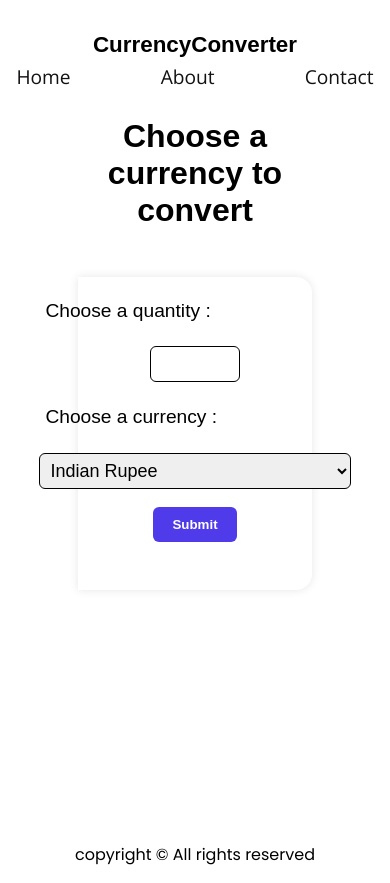
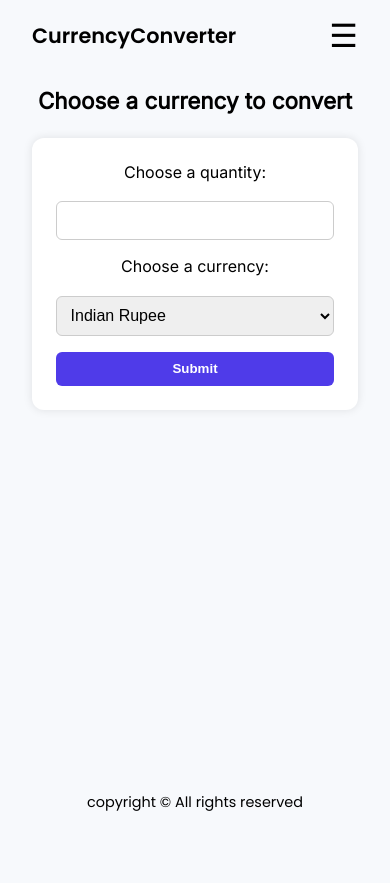
Before and after one commit to coder-Rishi05/Currency_converter, a plain HTML site: page index.html in a window 390 px wide. After the commit the page ends 844 px from the top, so only its background shows below. Drawn offline with nearby package versions, Linux system fonts and the light colour scheme.

Commit message:
completed the responsiveness

```diff
--- a/index.html
+++ b/index.html
@@ -2,45 +2,44 @@
 <html lang="en">
 
 <head>
-    <meta charset="UTF-8">
-    <meta name="viewport" content="width=device-width, initial-scale=1.0">
+    <meta charset="UTF-8" />
+    <meta name="viewport" content="width=device-width, initial-scale=1.0" />
     <title>Currency Converter</title>
-    <link rel="stylesheet" href="style.css">
+    <link rel="stylesheet" href="style.css" />
     <script src="script.js" defer></script>
 </head>
 
 <body>
     <main>
         <nav id="navItems">
-            <div class="logo">
-                CurrencyConverter
-            </div>
-            <ul>
-                <li><a href="/"> Home </a></li>
-                <li><a href="/about"> About </a></li>
-                <li><a href="/contact"> Contact </a></li>
+            <div class="logo">CurrencyConverter</div>
+            <div class="hamburger" id="hamburger">&#9776;</div>
+            <ul class="nav-links" id="navLinks">
+                <li><a href="/">Home</a></li>
+                <li><a href="/about">About</a></li>
+                <li><a href="/contact">Contact</a></li>
             </ul>
         </nav>
+
         <div id="content">
             <h1>Choose a currency to convert</h1>
             <form action="/action.php" method="get">
+                <label for="quantity">Choose a quantity:</label>
+                <input type="number" name="quantity" id="quantity" min="1" />
 
-                <label for="quantity">Choose a quantity : </label>
-                <input type="number" name="quantity" min="1">
-                <label for="currency">Choose a currency : </label>
-
+                <label for="currency">Choose a currency:</label>
                 <select name="currency" id="countryName">
-
                     <option value="INR">Indian Rupee</option>
                     <option value="USD">US Dollar</option>
                     <option value="EUR">Euro</option>
                 </select>
-                <button type="submit" class="btn">Submit </button>
+
+                <button type="submit" class="btn">Submit</button>
             </form>
+
             <div class="tableFlex">
                 <div class="output" id="out">
                     <h2>Here is your converted values in different currencies</h2>
-
                     <table>
                         <thead>
                             <tr>
@@ -49,19 +48,14 @@
                                 <th>Value</th>
                             </tr>
                         </thead>
-
-                        <tbody>
-
-                        </tbody>
+                        <tbody></tbody>
                     </table>
                 </div>
             </div>
+        </div>
 
-        </div>
-        <footer id="footer">
-            copyright &copy; All rights reserved
-        </footer>
     </main>
+    <footer id="footer">copyright &copy; All rights reserved</footer>
 </body>
 
 </html>
--- a/script.js
+++ b/script.js
@@ -1,11 +1,33 @@
 // const url ="https://api.currencyapi.com/v3/latest?apikey=cur_live_M5juaCdwZd0voerYegLFUM1n9TiqItlfLVTBANXb&base_currency="
+
+// Toggle mobile nav
+document.addEventListener("DOMContentLoaded", () => {
+  const hamburger = document.getElementById("hamburger");
+  const navLinks = document.getElementById("navLinks");
+
+  hamburger.addEventListener("click", () => {
+    navLinks.classList.toggle("active");
+  });
+
+  // Optional: Click outside to close
+  document.addEventListener("click", (e) => {
+    if (
+      !hamburger.contains(e.target) &&
+      !navLinks.contains(e.target) &&
+      navLinks.classList.contains("active")
+    ) {
+      navLinks.classList.remove("active");
+    }
+  });
 
   const tableBody = document.querySelector("tbody");
   const btn = document.querySelector(".btn");
 
   btn.addEventListener("click", (e) => {
     e.preventDefault();
-  const value = Number(document.querySelector("input[name='quantity']").value);
+    const value = Number(
+      document.querySelector("input[name='quantity']").value
+    );
     const currency = document.querySelector("select[name='currency']").value;
 
     populate(value, currency);
@@ -14,11 +36,10 @@ btn.addEventListener("click", (e) => {
   const populate = async (value, currency) => {
     let str = "";
 
-  const data = await fetch(url+currency);
+    const data = await fetch(url + currency);
     const jsonData = await data.json();
 
-  document.querySelector(".output").style.display="block"
-
+    document.querySelector(".output").style.display = "block";
 
     for (let key of Object.keys(jsonData["data"])) {
       str += `
@@ -33,3 +54,4 @@ const populate = async (value, currency) => {
 
     tableBody.innerHTML = str;
   };
+});
--- a/style.css
+++ b/style.css
@@ -1,198 +1,235 @@
-@import url("https://fonts.googleapis.com/css2?family=Inter:ital,opsz,wght@0,14..32,100..900;1,14..32,100..900&family=Poppins:ital,wght@0,100;0,200;0,300;0,400;0,500;0,600;0,700;0,800;0,900;1,100;1,200;1,300;1,400;1,500;1,600;1,700;1,800;1,900&display=swap");
+@import url("https://fonts.googleapis.com/css2?family=Inter&family=Open+Sans:wght@400;700&family=Poppins:wght@400;600&display=swap");
 
-@import url("https://fonts.googleapis.com/css2?family=Open+Sans:ital,wght@0,300..800;1,300..800&display=swap");
 * {
   margin: 0;
   padding: 0;
   box-sizing: border-box;
-  font-family: sans-serif;
 }
+
 html,
 body {
   height: 100%;
   width: 100%;
+  font-family: "Inter", sans-serif;
+  background-color: #f7f9fc;
 }
 
 main {
-  padding: 1rem 3rem;
+  padding: 1rem 2rem;
+  max-width: 1200px;
+  margin: auto;
+  min-height: 90vh;
 }
+
+/* NAVIGATION */
 nav {
   display: flex;
   align-items: center;
   justify-content: space-between;
+  flex-wrap: nowrap;
+  position: relative;
 }
 
-nav > ul {
-  margin: 0 2rem;
-  list-style: none;
-  gap: 4rem;
-  display: flex;
-  align-items: center;
-  justify-content: space-between;
+.logo {
+  font-size: 1.6rem;
+  font-weight: 700;
+  font-family: "Poppins", sans-serif;
 }
 
-nav > .logo {
-  font-size: 1.4rem;
-  font-weight: 700;
+.hamburger {
+  display: none;
+  font-size: 2rem;
+  cursor: pointer;
+  user-select: none;
 }
 
-nav ul li a {
-  font-weight: 400;
-  font-family: "Open Sans", sans-serif;
-  text-decoration: none;
-  font-size: 1.2rem;
-  color: rgb(19, 17, 17);
-  position: relative;
-  display: inline-block;
-  padding-bottom: 4px;
+.nav-links {
+  list-style: none;
+  display: flex;
+  gap: 2rem;
 }
 
-nav ul li a::before {
+.nav-links li a {
+  text-decoration: none;
+  color: #131111;
+  font-size: 1.1rem;
+  font-family: "Open Sans", sans-serif;
+  position: relative;
+}
+
+.nav-links li a::before {
   content: "";
   position: absolute;
+  width: 0;
+  height: 2px;
+  background: grey;
+  bottom: -2px;
   left: 0;
-  bottom: 0;
-  height: 2px;
-  width: 0%;
-  background-color: grey;
-  transition: all 0.4s cubic-bezier(0.175, 0.885, 0.32, 1.275);
+  transition: width 0.3s ease;
 }
 
-nav ul li a:hover::before {
+.nav-links li a:hover::before {
   width: 100%;
 }
 
+/* CONTENT */
 #content {
-  min-height: 88vh;
-  height: 100%;
-  font-family: "Inter";
-  max-width: 40vw;
-  margin-inline: auto;
+  margin-top: 2rem;
+  text-align: center;
 }
 
-#content form {
+#content h1 {
+  margin-bottom: 1.5rem;
+  font-size: 2rem;
+}
+
+
+
+form {
   display: flex;
   flex-direction: column;
   align-items: center;
+  background: white;
   justify-content: center;
-  box-shadow: 0px 0px 10px rgba(0, 0, 0, 0.1);
-  padding: 1rem 2rem;
-  border-top-right-radius: 16px;
-  border-bottom-right-radius: 16px;
-  margin-top: 1rem;
+  padding: 1.5rem;
+  border-radius: 12px;
+  box-shadow: 0 0 10px rgba(0, 0, 0, 0.1);
+  gap: 1rem;
+  max-width: 600px;
+  margin-inline: auto;
+  width: 100%;
 }
 
-#content form label {
-  font-size: 1.2rem;
-  border: none;
+form label {
+  font-size: 1rem;
+  margin-bottom: 0.2rem;
 }
 
-#content > h1 {
-  text-align: center;
-  padding-top: 1rem;
-}
-
-#content form input[type="number"],
-select,
-label,
-#quantity {
-  font-size: 18px;
-  padding: 0.4rem;
-  margin-bottom: 18px;
-  width: 23vw;
+form input,
+form select {
+  width: 100%;
+  max-width: 400px;
+  padding: 0.6rem;
+  font-size: 1rem;
+  border: 1px solid #ccc;
   border-radius: 6px;
-  border: 1px solid black;
 }
 
 .btn {
   padding: 0.6rem 1.2rem;
   border-radius: 6px;
   color: white;
-  font-weight: 800;
+  font-weight: 600;
+  background-color: rgb(79, 59, 233);
   border: none;
-  outline: none;
   cursor: pointer;
-  background-color: rgb(79, 59, 233);
-  margin-bottom: 2rem;
+  transition: background 0.3s;
+}
+
+.btn:hover {
+  background-color: rgb(65, 48, 190);
+}
+
+/* TABLE OUTPUT */
+.tableFlex {
+  display: flex;
+  justify-content: center;
+  margin-top: 2rem;
 }
 
 .output {
   display: none;
+  width: 100%;
+  max-width: 600px;
 }
 
-.tableFlex {
-  display: flex;
-  flex-direction: column;
-  align-items: center;
-  justify-content: center;
+.output h2 {
+  font-size: 1.2rem;
+  font-weight: 500;
+  margin-bottom: 1rem;
+}
+
+table {
+  width: 100%;
+  border-collapse: collapse;
+  border: 2px solid #000;
+}
+
+th,
+td {
+  padding: 0.6rem;
+  border: 1px solid #000;
+  font-size: 1rem;
+}
+
+/* FOOTER */
+#footer {
+  margin-top: 2rem;
+  text-align: center;
+  font-family: "Poppins", sans-serif;
+  font-size: 0.9rem;
+  position: relative;
 
 }
 
-.output > h2 {
-  font-weight: 500;
-  letter-spacing: 1px;
-  font-size: 18px;
-  padding-top: 2rem;
+/* RESPONSIVE */
+@media (max-width: 768px) {
+  .hamburger {
+    display: block;
   }
 
-.output table {
-  width: 40vw;
-  text-align: center;
-  border: 2px solid black;
-  margin-top: 1rem;
+  .nav-links {
+    flex-direction: column;
+    align-items: center;
+    position: absolute;
+    top: 70px;
+    right: 0;
+    width: 100%;
+    background-color: white;
+    max-height: 0;
+    overflow: hidden;
+    transition: max-height 0.3s ease-in-out;
+    box-shadow: 0 5px 15px rgba(0, 0, 0, 0.1);
+    z-index: 99;
   }
 
-.output table th {
-  font-weight: 300;
-  font-size: 20px;
-  padding: 3px;
+  .nav-links.active {
+    max-height: 300px;
+    padding: 1rem 0;
   }
 
-@media (max-width: 940px) {
-  main {
-    margin: 1rem 1rem;
+  .nav-links li {
+    margin: 0.5rem 0;
   }
 
-  #content {
-    max-width: 60vw;
+  form input,
+  form select {
+    max-width: 90vw;
   }
 
-  #content form {
-    margin-top: 3rem;
+  table {
+    font-size: 0.9rem;
   }
 
-  #content > h1 {
-    text-align: center;
-    padding-top: 1.2rem;
+  #content h1 {
+    font-size: 1.6rem;
   }
 }
 
-@media (max-width: 600px) {
-  nav {
-    flex-direction: column;
-    font-size: 14px;
+@media (max-width: 480px) {
+  .logo {
+    font-size: 1.3rem;
   }
 
-  nav ul li {
-    margin: 5px 13px;
+  #content h1 {
+    font-size: 1.4rem;
   }
 
-  nav ul {
-    justify-content: center;
+  .btn {
+    width: 100%;
   }
 
-  .container {
-    max-width: 95vw;
-  }
-
-  .container form input[type="number"],
-  select,
-  label {
-    width: 80vw;
+  .output h2 {
+    font-size: 1rem;
   }
 }
-
-#footer {
-  text-align: center;
-  font-family: "Poppins";
-}
```
Lines whose indentation alone changed are shown as unchanged.
